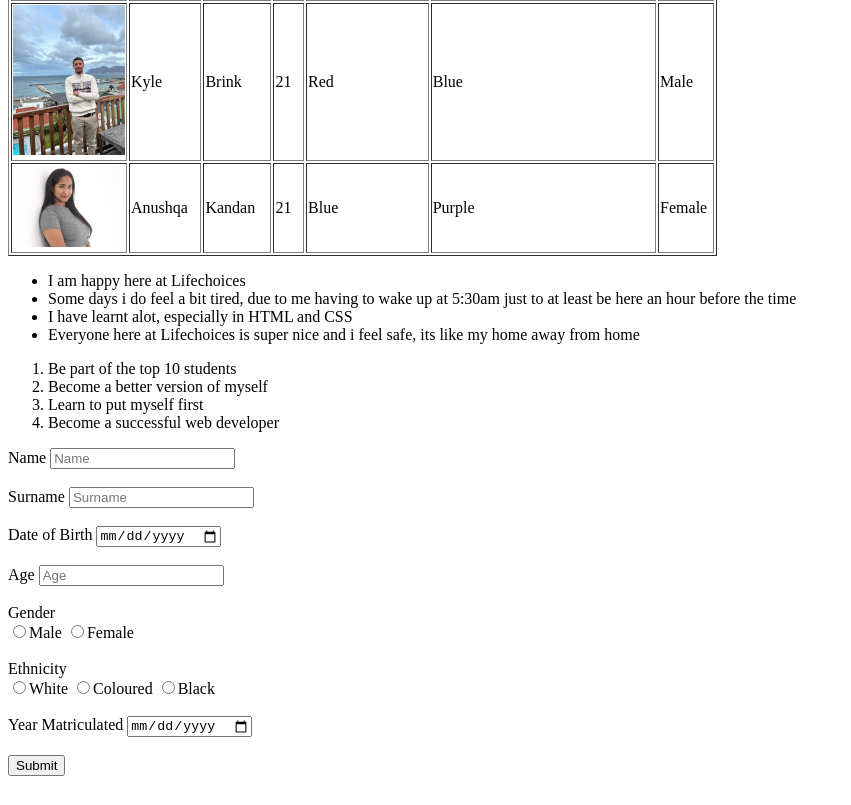
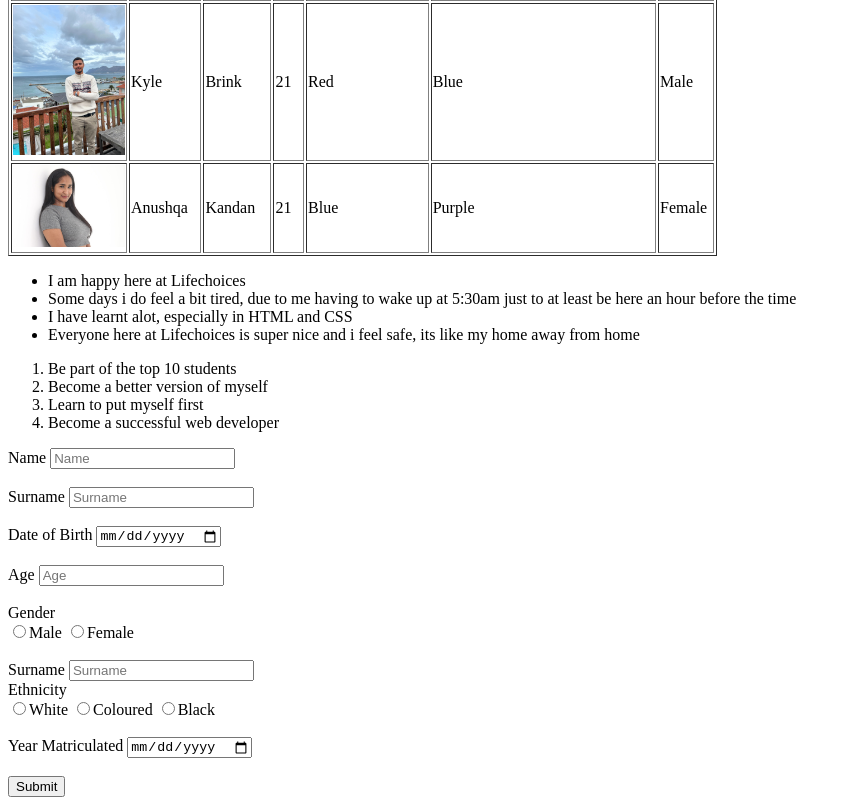
Before and after one commit to asheekasamuels/Wednesday, a plain HTML site: page index.html in a window 1280 px wide. Shown: the part 740-1545 px from the top of the page, without its empty margins (0-851 px from the left). Before the commit the page ends 1524 px from the top, so only its background shows below. Drawn offline with Linux system fonts and the light colour scheme.

Commit message:
edit form 3

```diff
--- a/index.html
+++ b/index.html
@@ -113,6 +113,9 @@
         <label><input type = "radio" name = "male-female" value = "female">Female</label>
         <br>
         <br>
+        <label for = "surname">Surname</label>
+        <input type = "text" name = "surname" placeholder = "Surname" id = "surname">
+        <br>
         <label for = "ethnicity">Ethnicity</label>
         <br>
         <label><input type = "radio" name = "white-cloured-black" value ="white">White</label>
```
